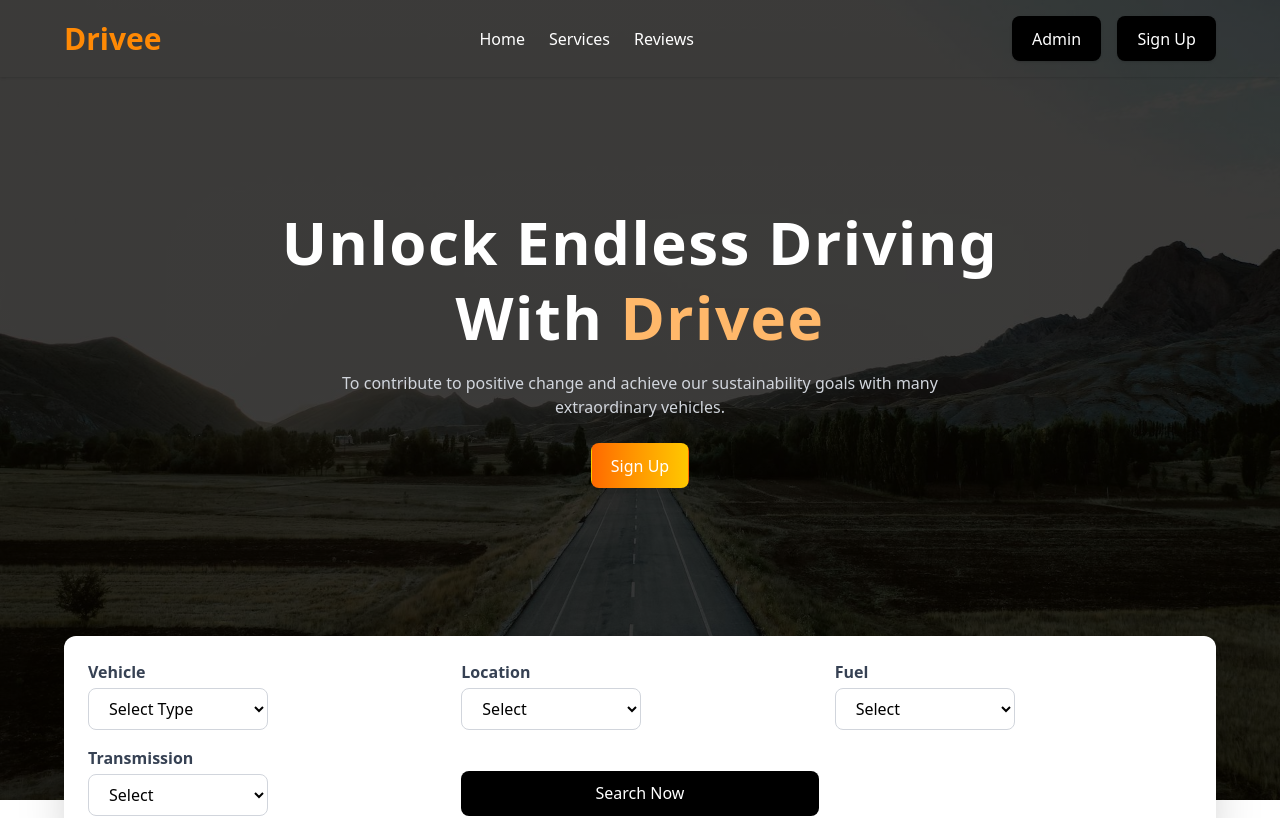
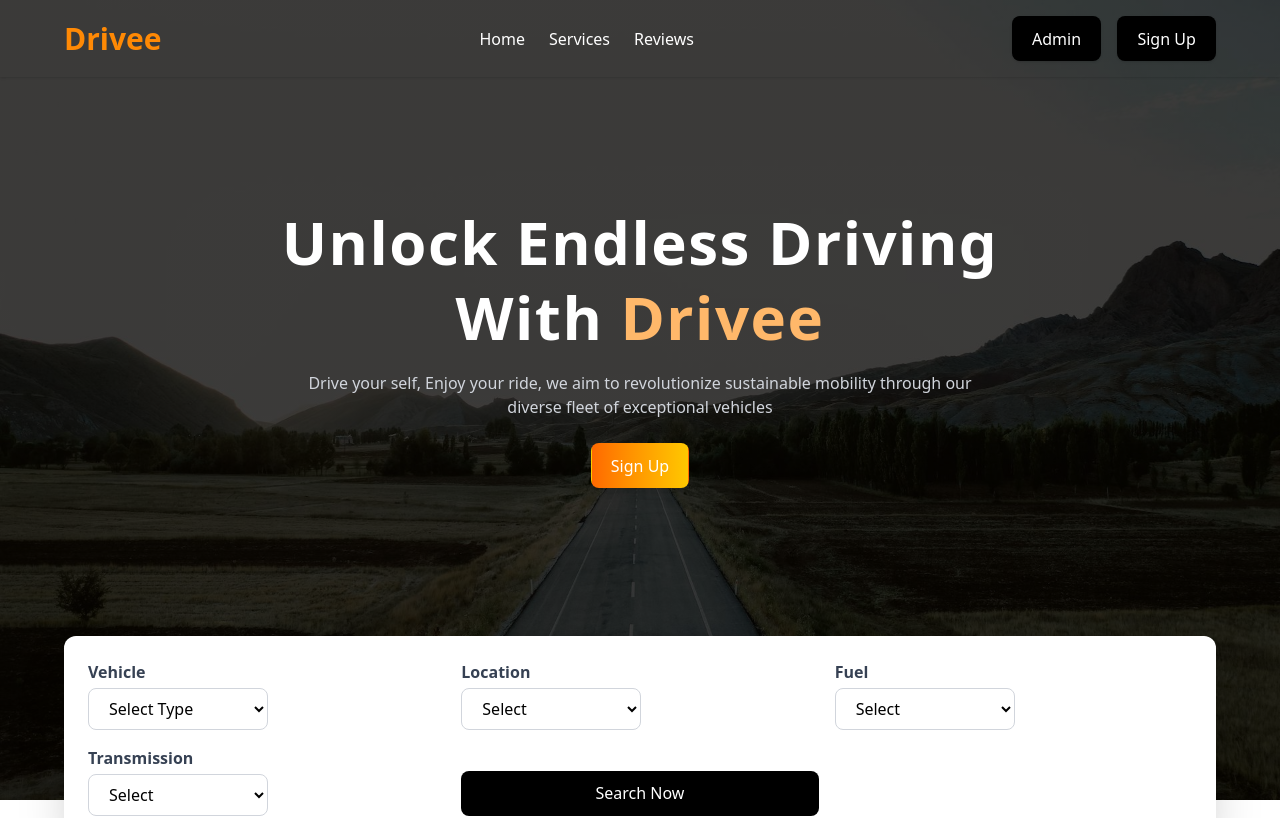
Before and after one commit to AA7696/Drivee, a React (Vite) app in the folder frontend/: page / in a window 1280 px wide. Shown: the top 818 px of the page. Built offline with nearby package versions, Linux system fonts and the light colour scheme; no server answers.

Commit message:
Hero updated

```diff
--- a/frontend/src/components/Hero.jsx
+++ b/frontend/src/components/Hero.jsx
@@ -5,7 +5,7 @@ import { useFilterStore } from '../store/useFilterStore';
 import bg from '../assets/bg.jpg'
 import useAuthStore from '../store/useAuthStore';
 import { signInWithPopup } from 'firebase/auth';
-import { auth, googleProvider , db } from '../firebase/firbaseConfig.js';
+import { auth, googleProvider, db } from '../firebase/firbaseConfig.js';
 import { doc, setDoc, getDoc } from 'firebase/firestore';
 import toast from 'react-hot-toast';
 
@@ -65,9 +65,10 @@ const HeroSection = () => {
         <h1 className="text-4xl sm:text-5xl md:text-6xl font-extrabold mb-4 leading-tight tracking-wide">
           Unlock Endless Driving <br /> With <span className="text-orange-300">Drivee</span>
         </h1>
+
         <p className="text-gray-300 text-sm sm:text-base max-w-2xl mb-6">
-          To contribute to positive change and achieve our sustainability goals with many extraordinary vehicles.
-        </p>
+
+          Drive your self, Enjoy your ride, we aim to revolutionize sustainable mobility through our diverse fleet of exceptional vehicles        </p>
         {
           !user ? (
             <>
```
Lines whose indentation alone changed are shown as unchanged.
